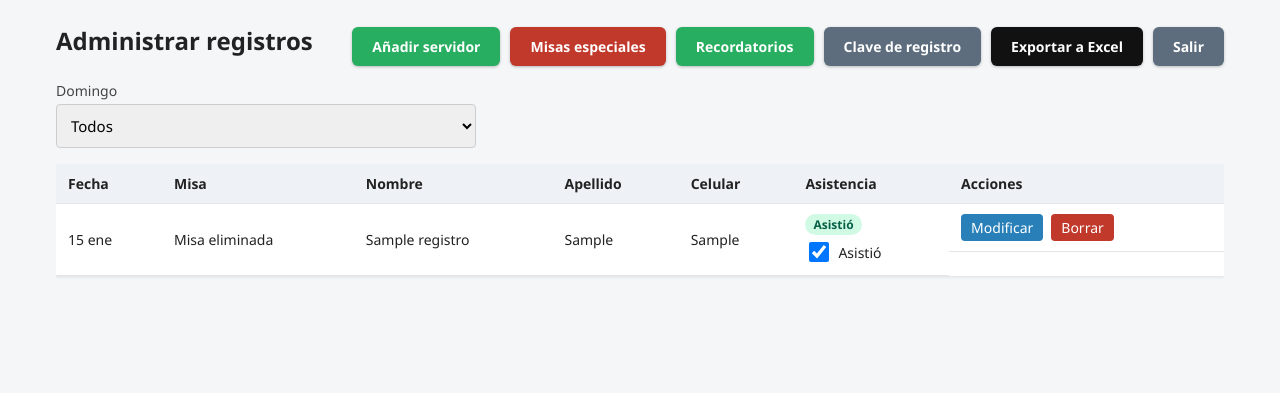
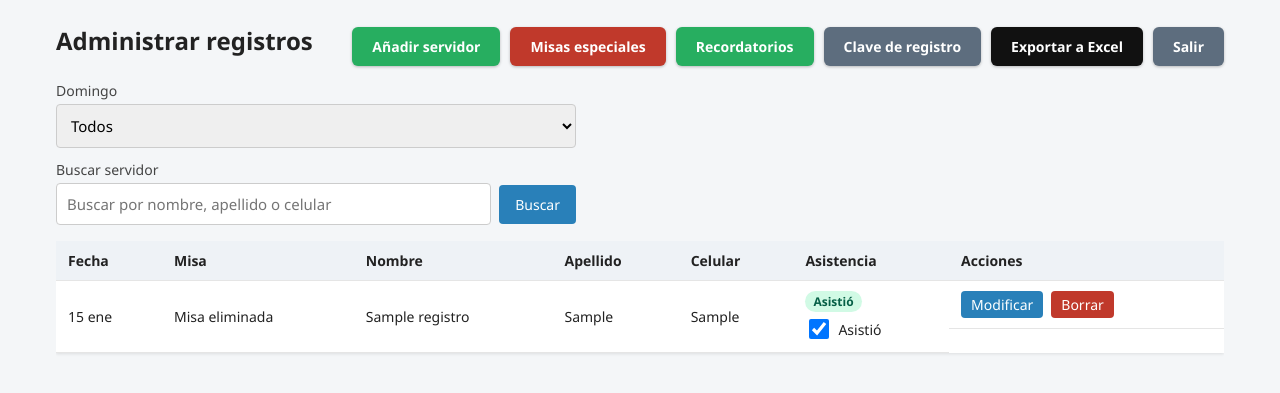
Before and after one commit to edmartin-GIT/parqueo-app, a Flask app: page /admin in a window 1280 px wide. Shown: the part 153-546 px from the top of the page. Run offline with Flask 3, Linux system fonts and the light colour scheme; the visitor is signed in with stand-in values (Sample User, id 1); tables that the repository leaves empty hold one stand-in row (values such as "Sample post").

Commit message:
Add server search to the admin panel
Search by first name, last name or cell number, ignoring accents and case,
combined with the date filter. The search is kept after marking attendance,
deleting or editing a registration.

Co-Authored-By: Claude Opus 5.5 <noreply@anthropic.com>

```diff
--- a/app.py
+++ b/app.py
@@ -6,6 +6,7 @@ import re
 import secrets
 import sqlite3
 import time
+import unicodedata
 from datetime import date, datetime, timedelta
 from functools import wraps
 from io import BytesIO
@@ -522,7 +523,24 @@ def admin_salir():
     return redirect(url_for("index"))
 
 
-def registros_filtrados(fecha):
+def normalizar_busqueda(texto):
+    """Minusculas, sin acentos y con espacios colapsados, para buscar sin distinguir tildes."""
+    d = unicodedata.normalize("NFKD", texto or "")
+    d = "".join(c for c in d if not unicodedata.combining(c))
+    return " ".join(d.casefold().split())
+
+
+def coincide_busqueda(r, q_norm, q_digitos):
+    nombre = normalizar_busqueda(r["nombre"])
+    apellido = normalizar_busqueda(r["apellido"])
+    if q_norm in f"{nombre} {apellido}" or q_norm in f"{apellido} {nombre}":
+        return True
+    if len(q_digitos) >= 3:
+        return q_digitos in "".join(c for c in (r["celular"] or "") if c.isdigit())
+    return False
+
+
+def registros_filtrados(fecha, q=""):
     conn = get_conn()
     if fecha:
         filas = conn.execute(
@@ -540,6 +558,10 @@ def registros_filtrados(fecha):
             return "Asistió"
         return "No asistió" if r["fecha"] < hoy_iso else "Pendiente"
 
+    q_norm = normalizar_busqueda(q)
+    if q_norm:
+        q_digitos = "".join(c for c in q if c.isdigit())
+        filas = [r for r in filas if coincide_busqueda(r, q_norm, q_digitos)]
     filas = [{**dict(r), "turno": etiqueta_turno(r["misa"], especiales), "estado": estado(r)} for r in filas]
     return filas, fechas, especiales
 
@@ -564,17 +586,26 @@ def opciones_turnos(incluir=None):
     return [(f"{f}|{k}", t) for (f, k), t in sorted(opciones.items())]
 
 
+def volver_admin(fecha, q):
+    """Redirige al panel conservando fecha y busqueda (omite q si esta vacia)."""
+    q = (q or "").strip()[:60]
+    if q:
+        return redirect(url_for("admin", fecha=fecha, q=q))
+    return redirect(url_for("admin", fecha=fecha))
+
+
 @app.route("/admin")
 @requiere_admin
 def admin():
     fecha = request.args.get("fecha", "")
-    filas, fechas_con_datos, _ = registros_filtrados(fecha)
+    q = request.args.get("q", "").strip()[:60]
+    filas, fechas_con_datos, _ = registros_filtrados(fecha, q)
     conn = get_conn()
     fechas_esp = {e["fecha"] for e in especiales_en_ventana(conn)}
     conn.close()
     todas = sorted({d.isoformat() for d in domingos_disponibles()} | set(fechas_con_datos) | fechas_esp)
     return render_template("admin.html", filas=filas, fechas=todas, filtro=fecha,
-                           titulo_pagina="Administrar registros")
+                           q=q, total=len(filas), titulo_pagina="Administrar registros")
 
 
 def datos_formulario_admin():
@@ -639,6 +670,11 @@ def admin_editar(id):
         flash("Registro no encontrado.", "error")
         return redirect(url_for("admin"))
 
+    origen = request.form if request.method == "POST" else request.args
+    volver = None
+    if "volver_fecha" in origen:
+        volver = {"fecha": origen.get("volver_fecha", ""), "q": origen.get("q", "").strip()[:60]}
+
     if request.method == "POST":
         errores, datos = datos_formulario_admin()
         if not errores:
@@ -665,6 +701,8 @@ def admin_editar(id):
                     conn.commit()
                     flash("Registro actualizado.", "success")
                     conn.close()
+                    if volver is not None:
+                        return volver_admin(volver["fecha"], volver["q"])
                     return redirect(url_for("admin", fecha=fecha))
             except sqlite3.IntegrityError:
                 conn.rollback()
@@ -675,8 +713,8 @@ def admin_editar(id):
         d = dict(zip(("nombre", "apellido", "celular", "fecha", "misa"), datos))
         d["id"] = id
         d["acepta_whatsapp"] = acepta_admin()
-        return formulario_registro(d, "Modificar servidor", editar=True)
-    return formulario_registro(dict(fila), "Modificar servidor", editar=True)
+        return formulario_registro(d, "Modificar servidor", editar=True, volver=volver)
+    return formulario_registro(dict(fila), "Modificar servidor", editar=True, volver=volver)
 
 
 @app.route("/admin/asistencia/<int:id>", methods=["POST"])
@@ -687,7 +725,7 @@ def admin_asistencia(id):
     conn.execute("UPDATE registros SET asistio=? WHERE id=?", (int(valor), id))
     conn.commit()
     conn.close()
-    return redirect(url_for("admin", fecha=request.form.get("fecha", "")))
+    return volver_admin(request.form.get("fecha", ""), request.form.get("q", ""))
 
 
 @app.route("/admin/eliminar/<int:id>", methods=["POST"])
@@ -698,7 +736,7 @@ def admin_eliminar(id):
     conn.commit()
     conn.close()
     flash("Registro eliminado.", "success")
-    return redirect(url_for("admin", fecha=request.form.get("fecha", "")))
+    return volver_admin(request.form.get("fecha", ""), request.form.get("q", ""))
 
 
 # ---------- Administrador: clave de registro ----------
--- a/static/style.css
+++ b/static/style.css
@@ -256,3 +256,10 @@ dialog.dlg-cal::backdrop { background: rgba(15, 25, 40, .55); }
 .chk-asist input { width: 20px; height: 20px; }
 
 .aviso-reto { margin: 10px 0; padding: 12px 14px; border: 1px solid #1f3a5f; border-left: 5px solid #1f3a5f; border-radius: 6px; background: #eef3fa; color: #1f3a5f; font-weight: 600; }
+
+.filtro { max-width: 520px; display: grid; gap: 12px; }
+.filtro-buscar { display: flex; gap: 8px; align-items: center; flex-wrap: wrap; }
+.filtro-buscar input[type="search"] { flex: 1 1 200px; min-width: 0; padding: 10px; border: 1px solid #ccc; border-radius: 4px; font-size: 15px; font-family: inherit; }
+.filtro-buscar button { padding: 10px 16px; border: none; border-radius: 4px; background: #2980b9; color: white; font: inherit; cursor: pointer; }
+.filtro-buscar a { font-size: 14px; }
+.filtro-resultado { margin: 0 0 12px; font-size: 14px; color: #444; }
--- a/templates/admin.html
+++ b/templates/admin.html
@@ -25,8 +25,17 @@
             {% endfor %}
         </select>
     </label>
-    <noscript><button type="submit">Filtrar</button></noscript>
+    <label>Buscar servidor
+        <span class="filtro-buscar">
+            <input type="search" name="q" value="{{ q }}" maxlength="60" placeholder="Buscar por nombre, apellido o celular">
+            <button type="submit">Buscar</button>
+            {% if q %}<a href="{{ url_for('admin', fecha=filtro or None) }}">Limpiar</a>{% endif %}
+        </span>
+    </label>
 </form>
+{% if q %}
+<p class="filtro-resultado">{{ total }} resultado{{ '' if total == 1 else 's' }} para «{{ q }}»</p>
+{% endif %}
 
 <div class="tabla-wrap">
 <table class="tabla-principal">
@@ -46,20 +55,22 @@
                 <form method="post" action="{{ url_for('admin_asistencia', id=r.id) }}" class="marcar">
                     <input type="hidden" name="csrf" value="{{ csrf_token() }}">
                     <input type="hidden" name="fecha" value="{{ filtro }}">
+                    <input type="hidden" name="q" value="{{ q }}">
                     <label class="chk-asist"><input type="checkbox" name="asistio" value="1" {% if r.asistio == 1 %}checked{% endif %} onchange="this.form.submit()"> Asistió</label>
                 </form>
             </td>
             <td class="acciones" data-label="Acciones">
-                <a href="{{ url_for('admin_editar', id=r.id) }}">Modificar</a>
+                <a href="{{ url_for('admin_editar', id=r.id, volver_fecha=filtro, q=q) }}">Modificar</a>
                 <form method="post" action="{{ url_for('admin_eliminar', id=r.id) }}" onsubmit="return confirm('Eliminar este registro?');">
                     <input type="hidden" name="csrf" value="{{ csrf_token() }}">
                     <input type="hidden" name="fecha" value="{{ filtro }}">
+                    <input type="hidden" name="q" value="{{ q }}">
                     <button type="submit">Borrar</button>
                 </form>
             </td>
         </tr>
     {% else %}
-        <tr><td colspan="7">No hay registros para este filtro.</td></tr>
+        <tr><td colspan="7">{% if q %}No se encontraron servidores con «{{ q }}».{% else %}No hay registros para este filtro.{% endif %}</td></tr>
     {% endfor %}
     </tbody>
 </table>
--- a/templates/admin_form.html
+++ b/templates/admin_form.html
@@ -4,6 +4,10 @@
 <h2>{{ titulo }}</h2>
 <form method="post" class="formulario angosto">
     <input type="hidden" name="csrf" value="{{ csrf_token() }}">
+    {% if volver %}
+    <input type="hidden" name="volver_fecha" value="{{ volver.fecha }}">
+    <input type="hidden" name="q" value="{{ volver.q }}">
+    {% endif %}
     <label>Nombre
         <input type="text" name="nombre" value="{{ datos.nombre or '' }}" maxlength="60" required>
     </label>
@@ -25,6 +29,6 @@
         <span>Acepta recordatorio por WhatsApp</span>
     </label>
     <button type="submit" class="btn-enviar">Guardar</button>
-    <a class="boton-secundario" href="{{ url_for('admin') }}">Cancelar</a>
+    <a class="boton-secundario" href="{% if volver %}{{ url_for('admin', fecha=volver.fecha, q=volver.q or None) }}{% else %}{{ url_for('admin') }}{% endif %}">Cancelar</a>
 </form>
 {% endblock %}
```
Also changed, not shown: tests/test_admin_busqueda.py (added, +90 -0 lines).
